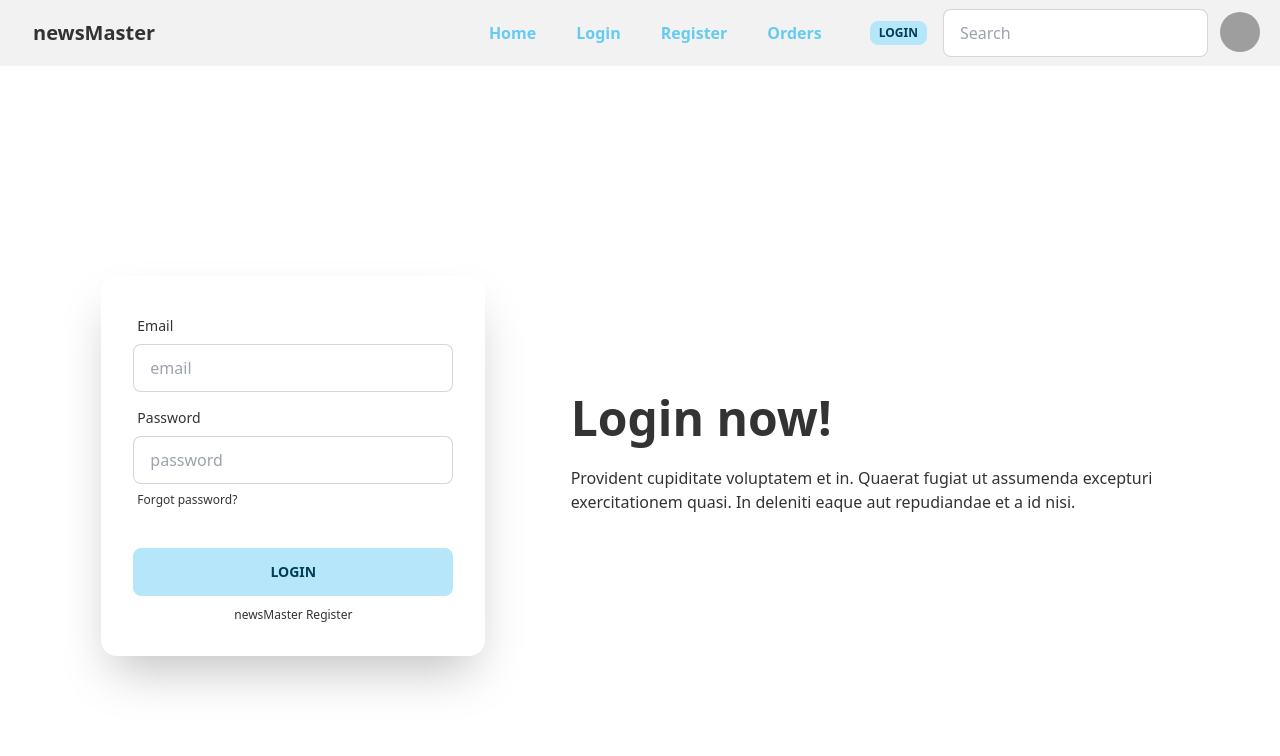
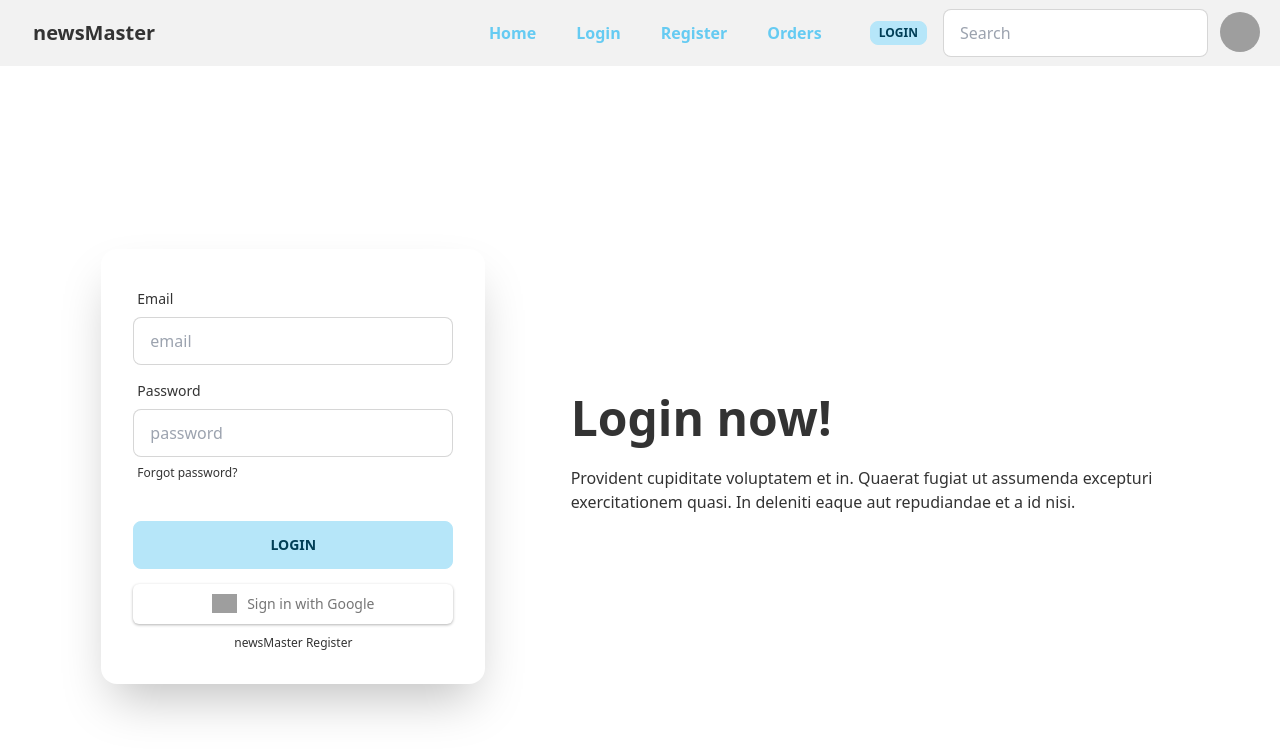
Before and after one commit to rajibrahman74/auth-firebase-context-private-route, a React (Vite) app: page /login in a window 1280 px wide. Shown: the top 756 px of the page. Built offline with nearby package versions, Linux system fonts and the light colour scheme; no server answers; grey boxes are pictures that could not be loaded.

Commit message:
[ADD]-social-sign-in

```diff
--- a/src/Providers/AuthProviders.jsx
+++ b/src/Providers/AuthProviders.jsx
@@ -1,15 +1,19 @@
 import React, { createContext, useEffect, useState } from "react";
 import {
+  GoogleAuthProvider,
   createUserWithEmailAndPassword,
   getAuth,
   onAuthStateChanged,
   signInWithEmailAndPassword,
+  signInWithPopup,
   signOut,
 } from "firebase/auth";
 import app from "../firebase/firebase.config";
 
 export const UserContext = createContext(null);
 const auth = getAuth(app);
+
+const googleProvider = new GoogleAuthProvider();
 
 const AuthProviders = ({ children }) => {
   // user state
@@ -43,12 +47,19 @@ const AuthProviders = ({ children }) => {
     };
   }, []);
 
+
+  // signin with google
+  const singInWithGoogle = () => {
+    return signInWithPopup (auth, googleProvider);
+  }
+
   const userInfo = {
     user,
     createUser,
     signInUser,
     logOut,
     loading,
+    singInWithGoogle
   };
 
   return (
--- /dev/null
+++ b/src/components/Login.css
@@ -0,0 +1,21 @@
+.google-signin-button {
+  display: inline-flex;
+  align-items: center;
+  justify-content: center;
+  border: none;
+  border-radius: 6px;
+  margin-top: 15px;
+  padding: 0 12px;
+  height: 40px;
+  font-size: 14px;
+  font-weight: 500;
+  background-color: #fff;
+  color: rgba(0, 0, 0, 0.54);
+  box-shadow: 0 1px 3px rgba(0, 0, 0, 0.3);
+  cursor: pointer;
+}
+
+.google-signin-button img {
+  margin-right: 10px;
+  width: 25px;
+}
--- a/src/components/Login.jsx
+++ b/src/components/Login.jsx
@@ -2,10 +2,10 @@ import React from "react";
 import { useContext } from "react";
 import { Link } from "react-router-dom";
 import { UserContext } from "../Providers/AuthProviders";
+import "./Login.css";
 
 const Login = () => {
-  const { user, signInUser } = useContext(UserContext);
-  console.log(signInUser);
+  const { signInUser, singInWithGoogle } = useContext(UserContext);
 
   const handleLogin = (e) => {
     e.preventDefault();
@@ -20,6 +20,17 @@ const Login = () => {
         const signIn = result.user;
         console.log(signIn);
         form.reset();
+      })
+      .catch((error) => {
+        console.error(error.message);
+      });
+  };
+
+  const handleGoogleSignIn = () => {
+    singInWithGoogle()
+      .then((result) => {
+        const loggedGoogleUser = result.user;
+        console.log(loggedGoogleUser);
       })
       .catch((error) => {
         console.error(error.message);
@@ -72,10 +83,19 @@ const Login = () => {
               <button type="submit" className="btn btn-primary">
                 Login
               </button>
+              <button
+                onClick={handleGoogleSignIn}
+                className="google-signin-button"
+              >
+                <img
+                  src="https://developers.google.com/identity/images/g-logo.png"
+                  alt="Google logo"
+                />
+                Sign in with Google
+              </button>
             </div>
             <Link className="text-center text-sm" to="/register">
               <button className="label-text-alt link link-hover">
-                {" "}
                 newsMaster Register
               </button>
             </Link>
```
